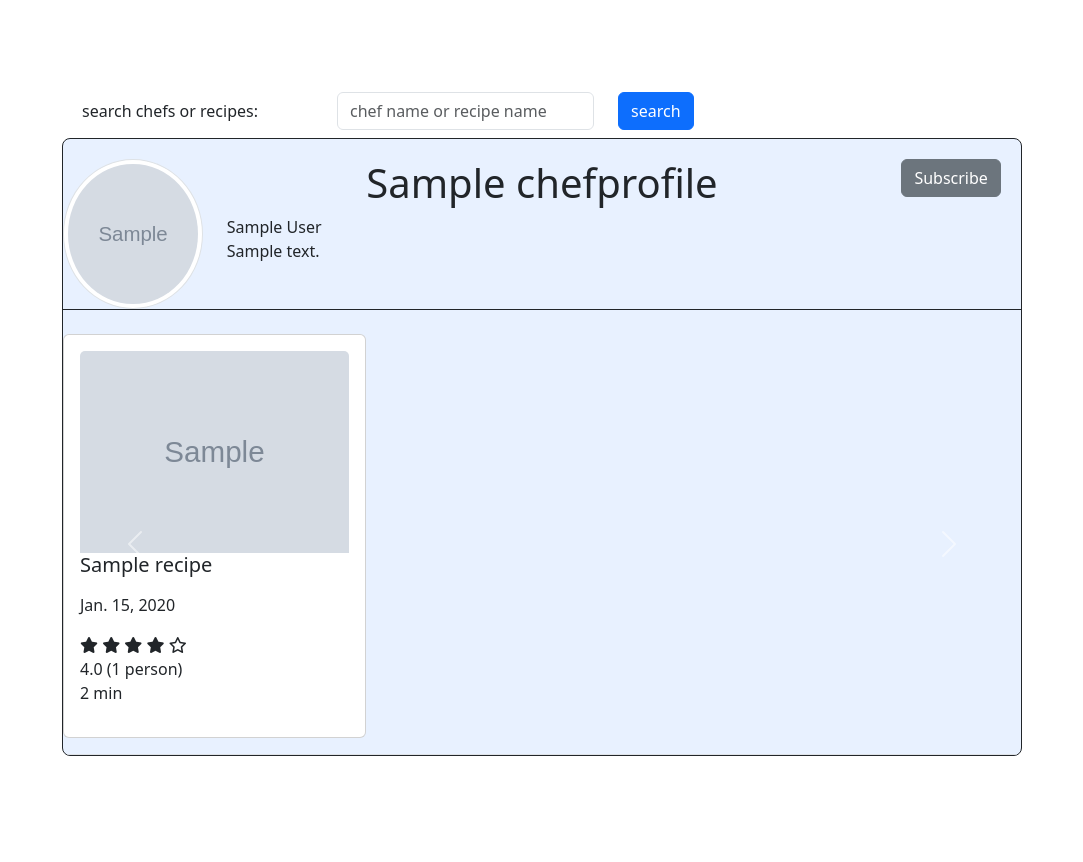
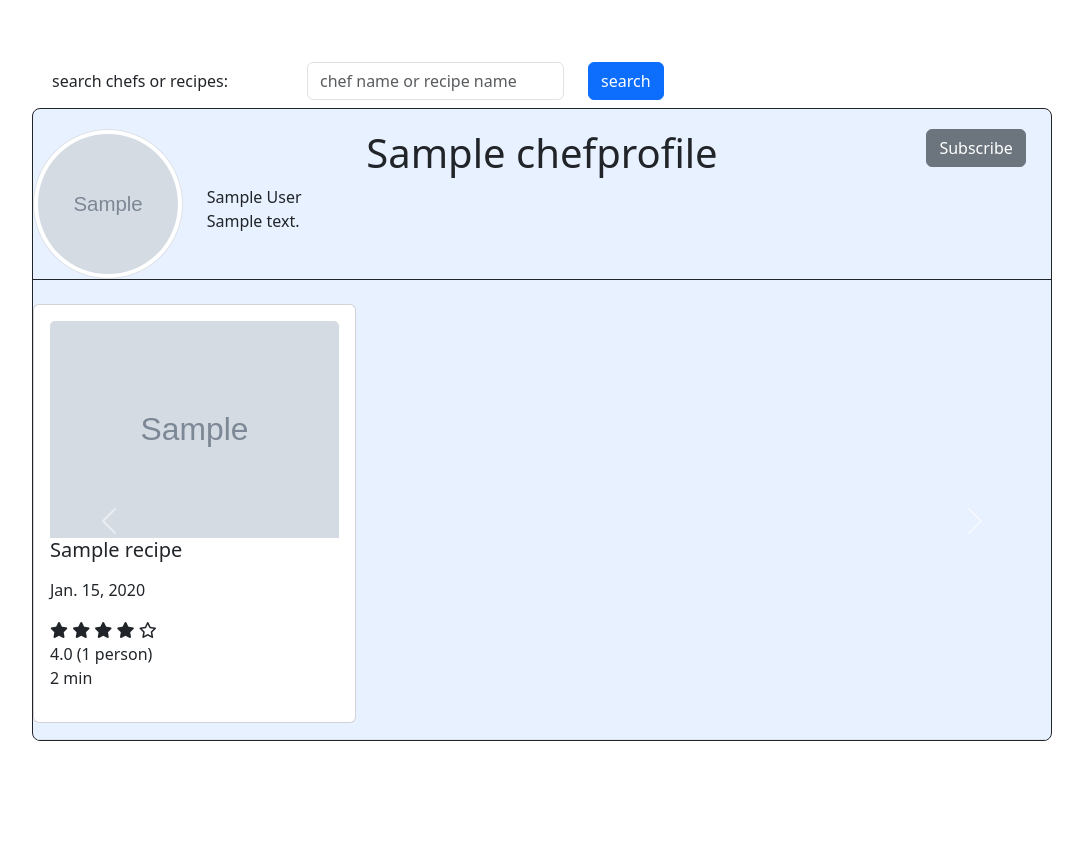
Before and after one commit to arcs50/SWE-Spring-2024, a Django app: page /recipeapp/discover in a window 1280 px wide. Shown: the part 86-948 px from the top of the page, without its empty margins (98-1181 px from the left). After the commit the page ends 827 px from the top, so only its background shows below. Run offline with Django 5.2, Linux system fonts and the light colour scheme; tables that the repository leaves empty hold one stand-in row (values such as "Sample post"); grey boxes marked "Sample" are stand-in pictures; some libraries are stand-ins or nearby versions.

Commit message:
simplified discover.html a bit, still have sizing issue

```diff
--- a/recipeApp/templates/discover.html
+++ b/recipeApp/templates/discover.html
@@ -32,7 +32,6 @@
 
 {% block main_body %}
     <div class="container">
-    <div class="container overflow-hidden">
         <form class="row p-1 m-1 form-inline" role="form" action="{% url 'discover' %}" method="post">
             {% csrf_token %}
             <div class="col-auto">
@@ -50,11 +49,13 @@
         <div class="container overflow-hidden">
             <div class="row border border-dark rounded-3 p-1 m-1 gap-1">
                 <h2>Recipe search results<h2>
+                <div class="row">
                     {% for recipe in search_recipes %}
                         <div class="col-lg-4 d-flex align-items-stretch">
                             {% include 'recipe_template.html' %}
                         </div>
                     {% endfor %}
+                </div>
             </div>
         </div>
         {% endif %}
@@ -72,7 +73,6 @@
             {% include 'chef_prof_template.html' %}
         {% endfor %}
     </div>
-</div>
 {% endblock main_body %}
 
 {% block scripts %}
```
Lines whose indentation alone changed are shown as unchanged.
